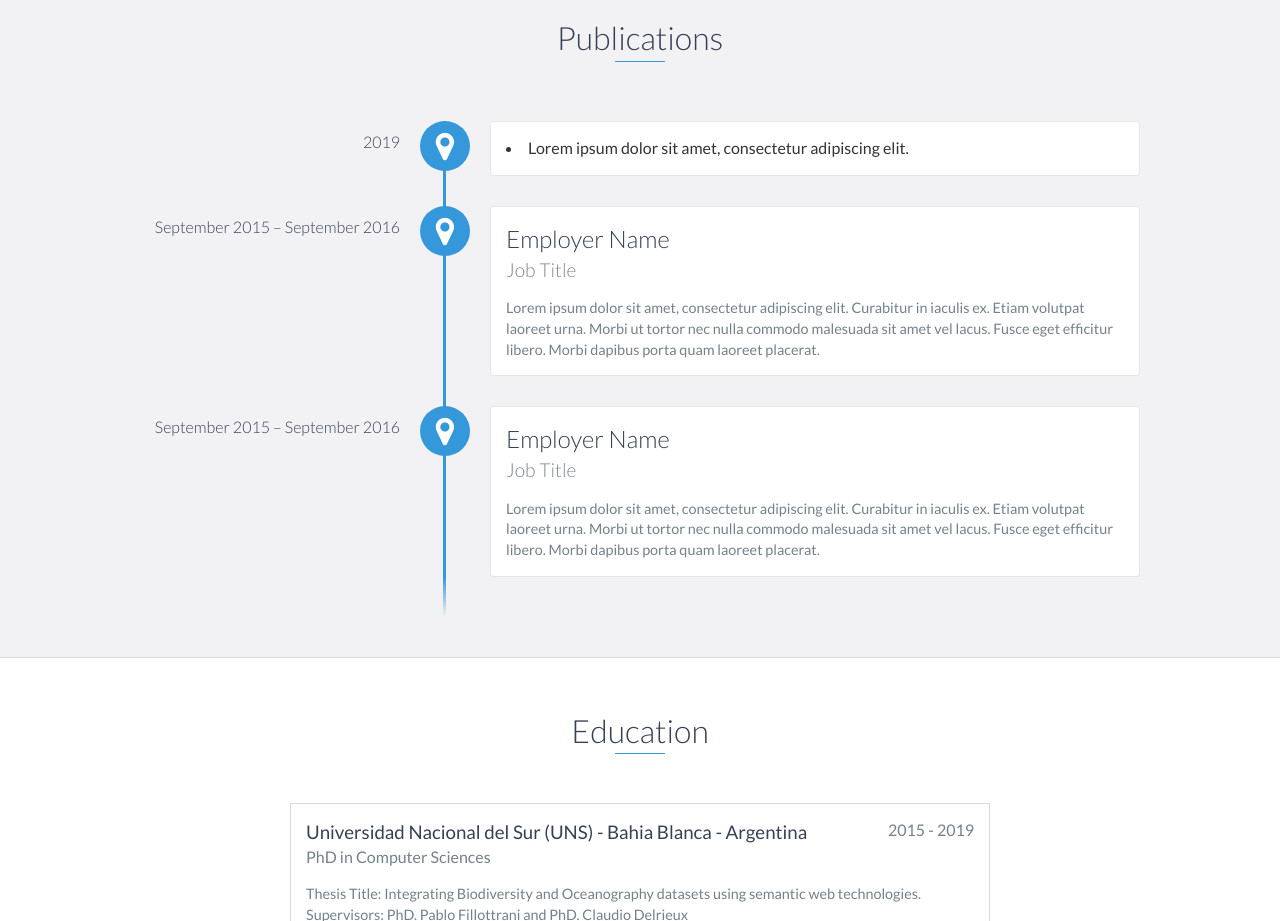
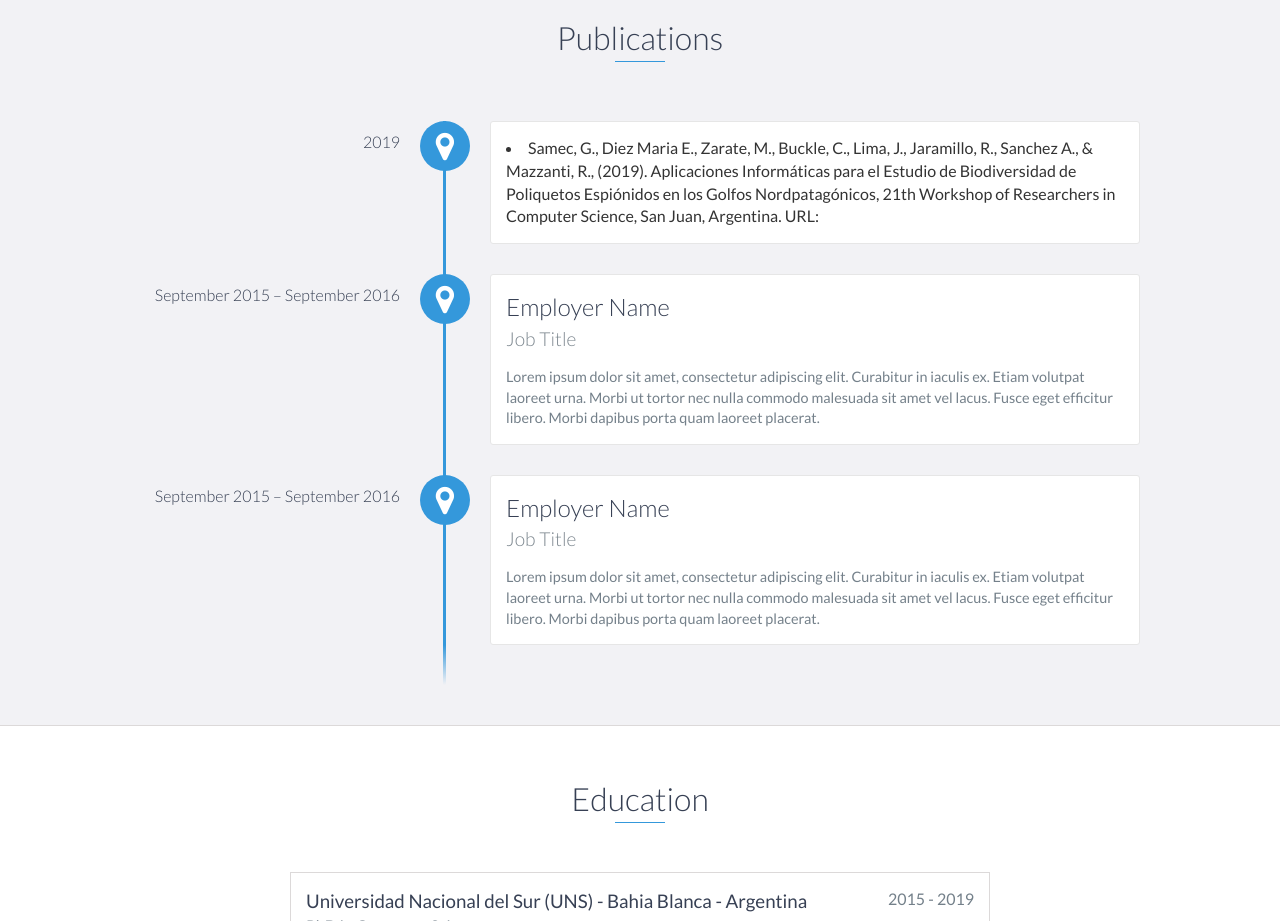
Before and after one commit to marcosdzarate/marcosdzarate.github.io, a website: page index.html in a window 1280 px wide. Shown: the part 1100-2021 px from the top of the page. Drawn offline with nearby package versions, Linux system fonts and the light colour scheme.

Commit message:
Update index.html

```diff
--- a/index.html
+++ b/index.html
@@ -88,7 +88,7 @@
         <div id="experience-timeline">
             <div data-date="2019">
                 <p>
-                   <li>  Lorem ipsum dolor sit amet, consectetur adipiscing elit.  </li>
+                   <li>  Samec, G., Diez Maria E., Zarate, M., Buckle, C., Lima, J., Jaramillo, R., Sanchez A., & Mazzanti, R., (2019). Aplicaciones Informáticas para el Estudio de Biodiversidad de Poliquetos Espiónidos en los Golfos Nordpatagónicos, 21th Workshop of Researchers in Computer Science, San Juan, Argentina. URL: </li>
                 </p>
             </div>
 
```
